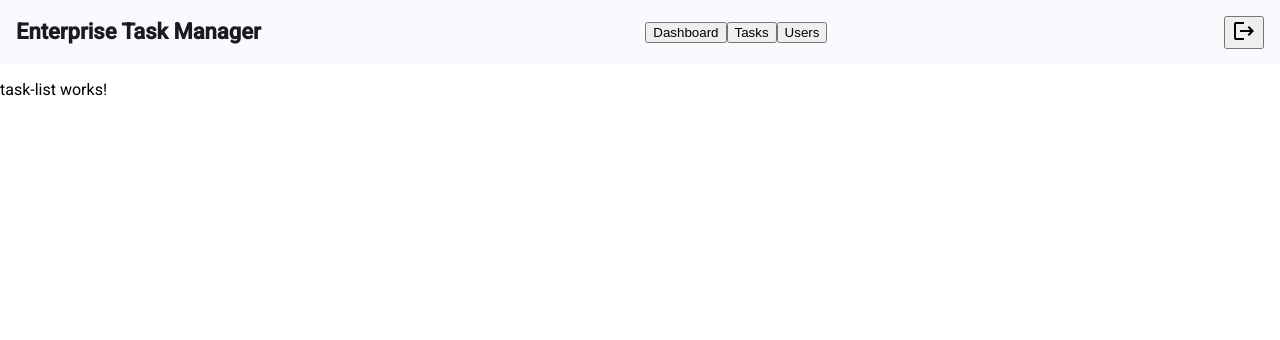
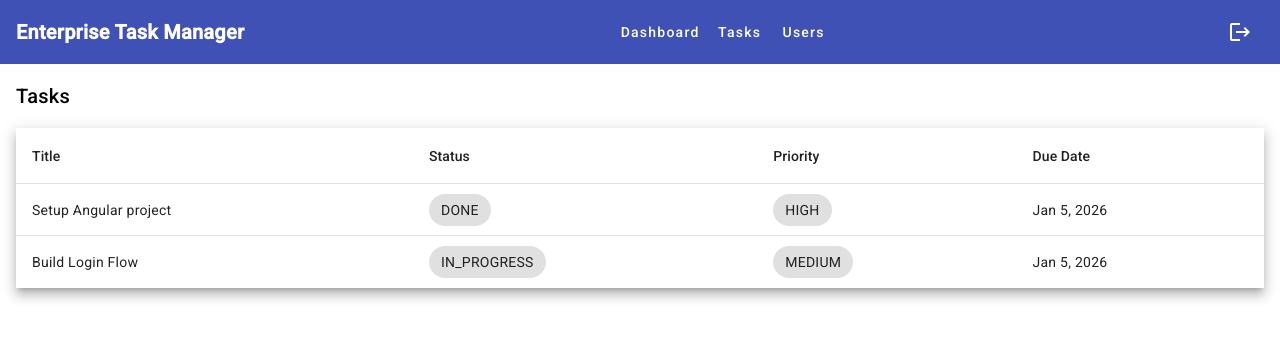
Before and after one commit to niveditarrao27/enterprise-task-manager, an Angular app: page /tasks in a window 1280 px wide. Shown: the top 340 px of the page. Built offline with nearby package versions, Linux system fonts and the light colour scheme.

Commit message:
Day 7: Added task model, task service, and task list using Angular Material table

```diff
--- a/angular.json
+++ b/angular.json
@@ -32,7 +32,7 @@
               }
             ],
             "styles": [
-              "@angular/material/prebuilt-themes/azure-blue.css",
+              "@angular/material/prebuilt-themes/indigo-pink.css",
               "src/styles.scss"
             ],
             "scripts": []
@@ -92,7 +92,7 @@
               }
             ],
             "styles": [
-              "@angular/material/prebuilt-themes/azure-blue.css",
+              "@angular/material/prebuilt-themes/indigo-pink.css",
               "src/styles.scss"
             ],
             "scripts": []
--- a/src/app/app.config.ts
+++ b/src/app/app.config.ts
@@ -3,6 +3,12 @@ import { provideRouter } from '@angular/router';
 
 import { routes } from './app.routes';
 
+import { provideAnimationsAsync } from '@angular/platform-browser/animations/async';
+
 export const appConfig: ApplicationConfig = {
-  providers: [provideZoneChangeDetection({ eventCoalescing: true }), provideRouter(routes)]
+  providers: [
+    provideZoneChangeDetection({ eventCoalescing: true }),
+    provideRouter(routes),
+    provideAnimationsAsync()
+  ]
 };
--- a/src/app/features/tasks/containers/task-list/task-list.component.html
+++ b/src/app/features/tasks/containers/task-list/task-list.component.html
@@ -1,2 +1,46 @@
 <app-navbar></app-navbar>
-<p>task-list works!</p>
+
+<div style="padding: 16px;">
+    <h2>Tasks</h2>
+
+    <table mat-table [dataSource]="tasks" class="mat-elevation-z8">
+
+        <!-- Title -->
+        <ng-container matColumnDef="title">
+            <th mat-header-cell *matHeaderCellDef> Title </th>
+            <td mat-cell *matCellDef="let task"> {{ task.title }} </td>
+        </ng-container>
+
+        <!-- Status -->
+        <ng-container matColumnDef="status">
+            <th mat-header-cell *matHeaderCellDef> Status </th>
+            <td mat-cell *matCellDef="let task">
+                <mat-chip color="primary" selected>
+                    {{ task.status }}
+                </mat-chip>
+            </td>
+        </ng-container>
+
+        <!-- Priority -->
+        <ng-container matColumnDef="priority">
+            <th mat-header-cell *matHeaderCellDef> Priority </th>
+            <td mat-cell *matCellDef="let task">
+                <mat-chip color="warn" selected>
+                    {{ task.priority }}
+                </mat-chip>
+            </td>
+        </ng-container>
+
+        <!-- Due Date -->
+        <ng-container matColumnDef="dueDate">
+            <th mat-header-cell *matHeaderCellDef> Due Date </th>
+            <td mat-cell *matCellDef="let task">
+                {{ task.dueDate | date }}
+            </td>
+        </ng-container>
+
+        <tr mat-header-row *matHeaderRowDef="displayedColumns"></tr>
+        <tr mat-row *matRowDef="let row; columns: displayedColumns;"></tr>
+
+    </table>
+</div>
--- a/src/app/features/tasks/containers/task-list/task-list.component.ts
+++ b/src/app/features/tasks/containers/task-list/task-list.component.ts
@@ -1,12 +1,30 @@
 import { Component } from '@angular/core';
 import { NavbarComponent } from "../../../../shared/components/navbar/navbar.component";
+import { Task } from '../../models/tasks.model';
+import { TasksService } from '../../services/tasks.service';
+
+import { CommonModule } from '@angular/common';
+import { MatTableModule } from '@angular/material/table';
+import { MatChipsModule } from '@angular/material/chips';
 
 @Component({
   selector: 'app-task-list',
-  imports: [NavbarComponent],
+  imports: [NavbarComponent, CommonModule, MatTableModule, MatChipsModule],
   templateUrl: './task-list.component.html',
   styleUrl: './task-list.component.scss'
 })
 export class TaskListComponent {
 
+  tasks: Task[] = [];
+  displayedColumns: string[] = ['title', 'status', 'priority', 'dueDate'];
+  constructor(
+    private tasksService: TasksService
+  ) { }
+
+  ngOnInit(): void {
+    this.tasksService.getTasks().subscribe((tasks: Task[]) => {
+      this.tasks = tasks;
+    });
+  }
+
 }
--- /dev/null
+++ b/src/app/features/tasks/services/tasks.service.ts
@@ -0,0 +1,33 @@
+import { Injectable } from '@angular/core';
+import { Task } from '../models/tasks.model';
+import { Observable, of } from 'rxjs';
+
+@Injectable({
+  providedIn: 'root'
+})
+export class TasksService {
+
+  private tasks: Task[] = [
+    {
+      id: 1,
+      title: 'Setup Angular project',
+      description: 'Initialize Angular with Material and routing',
+      status: 'DONE',
+      priority: 'HIGH',
+      dueDate: new Date()
+    },
+    {
+      id: 2,
+      title: 'Build Login Flow',
+      description: 'Implement authentication and guards',
+      status: 'IN_PROGRESS',
+      priority: 'MEDIUM',
+      dueDate: new Date()
+    }
+  ];
+
+  getTasks(): Observable<Task[]> {
+    return of(this.tasks);
+  }
+
+}
--- a/src/app/features/tasks/tasks.module.ts
+++ b/src/app/features/tasks/tasks.module.ts
@@ -4,11 +4,12 @@ import { CommonModule } from '@angular/common';
 import { TasksRoutingModule } from './tasks-routing.module';
 
 
+
 @NgModule({
   declarations: [],
   imports: [
     CommonModule,
-    TasksRoutingModule
+    TasksRoutingModule,
   ]
 })
 export class TasksModule { }
--- a/src/app/shared/components/navbar/navbar.component.ts
+++ b/src/app/shared/components/navbar/navbar.component.ts
@@ -4,9 +4,11 @@ import { Router, RouterModule } from '@angular/router';
 import { MatIcon } from "@angular/material/icon";
 import { MatToolbar } from "@angular/material/toolbar";
 
+import { MatButtonModule } from '@angular/material/button';
+
 @Component({
   selector: 'app-navbar',
-  imports: [MatIcon, MatToolbar, RouterModule],
+  imports: [MatIcon, MatToolbar, RouterModule, MatButtonModule],
   templateUrl: './navbar.component.html',
   styleUrl: './navbar.component.scss'
 })
```
Also changed, not shown: src/app/features/tasks/models/tasks.model.ts (added, +8 -0 lines), 1 other file (tests, documents, lock files or other folders).
